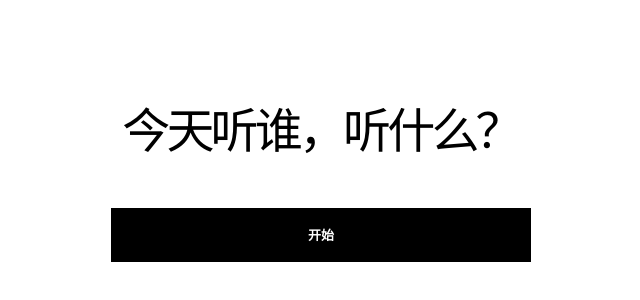
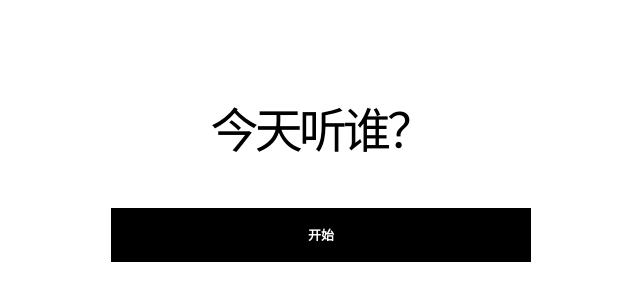
Before and after one commit to ruoxining/who-to-listen, a plain HTML site: page index.html in a window 1280 px wide. Shown: the part 218-518 px from the top of the page, without its empty margins (319-959 px from the left). Drawn offline with Linux system fonts and the light colour scheme.

Commit message:
[chore] mod text

```diff
--- a/index.html
+++ b/index.html
@@ -3,14 +3,14 @@
   <head>
     <meta charset="UTF-8" />
     <meta name="viewport" content="width=device-width, initial-scale=1.0" />
-    <meta name="description" content="作曲家随机聆听抽取。" />
+    <meta name="description" content="今天听什么？" />
     <title>今天听谁？</title>
     <link rel="stylesheet" href="styles.css" />
     <script src="script.js" defer></script>
   </head>
   <body>
     <main class="app-shell" id="app" data-state="idle">
-      <h1 id="statusText">今天听谁，听什么？</h1>
+      <h1 id="statusText">今天听谁？</h1>
 
       <section class="picker-window" id="pickerWindow" aria-label="作曲家名单">
         <div class="picker-track" id="pickerTrack"></div>
```
